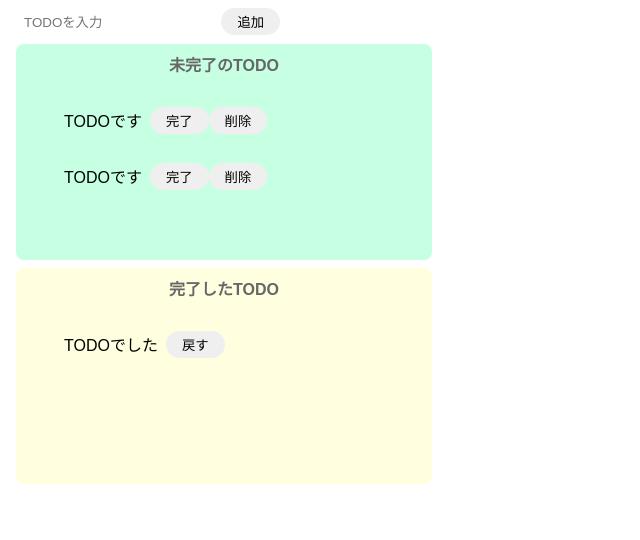
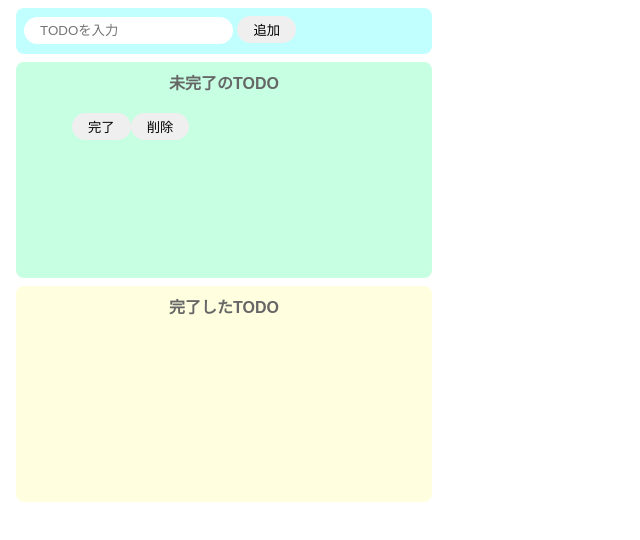
Before and after one commit to ZEEK-ON/codesandbox_study02, a website built with Parcel: page src/index.html in a window 1280 px wide. Both pictures are taken after a click on the button "追加". Shown: the whole page, without its empty margins (0-640 px from the left). Built offline with nearby package versions, Linux system fonts and the light colour scheme.

Commit message:
素のJavascriptでToDoアプリを作成

```diff
--- a/src/index.html
+++ b/src/index.html
@@ -7,31 +7,17 @@
 
   <body>
     <div class="input-area">
-      <input type="text" placeholder="TODOを入力">
-      <button>追加</button>
+      <input id="add-text" type="text" placeholder="TODOを入力">
+      <button id="add-button">追加</button>
     </div>
-    <div class="imcomplete-area">
+    <div class="incomplete-area">
       <p class="title">未完了のTODO</p>
-      <ul class="list-box">
-        <li>
-          <p class="list-title" >TODOです</p>
-          <button>完了</button>
-          <button>削除</button>
-        </li>
-        <li>
-          <p class="list-title">TODOです</p>
-          <button>完了</button>
-          <button>削除</button>
-        </li>
+      <ul id="incomplete-list" class="list-box">
       </ul>
     </div>
     <div class="complete-area">
       <p class="title">完了したTODO</p>
-      <ul class="list-box">
-        <li>
-          <p class="list-title">TODOでした</p>
-          <button>戻す</button>
-        </li>
+      <ul id="complete-list" class="list-box">
       </ul>
     </div>
     <script src="./index.mjs" type="module"></script>
--- a/src/index.mjs
+++ b/src/index.mjs
@@ -1 +1,87 @@
 import "./styles.css";
+
+const onClickAdd = () => {
+  // テキストボックスの値を取得し、初期化する
+  const inputText = document.getElementById("add-text").value;
+  document.getElementById("add-text").value = "";
+
+  createIncompleteList(inputText);
+};
+
+//未完了リストから指定の要素を削除
+const deleteFromIncompleteList = (target) => {
+  document.getElementById("incomplete-list").removeChild(target);
+};
+
+// 未完了リストに追加する関数
+const createIncompleteList = (text) => {
+  // div(li)生成
+  const li = document.createElement("li");
+  // li.className = "list-row";
+
+  // li(p)タグ作成
+  const p = document.createElement("p");
+  p.className = "list-title";
+  p.innerText = text;
+
+  // button（完了）タグ生成
+  const completeButton = document.createElement("button");
+  completeButton.innerText = "完了";
+  completeButton.addEventListener("click", () => {
+    // 押された完了ボタンの親タグ（li）を未完了リストから削除
+    deleteFromIncompleteList(completeButton.parentNode);
+
+    // 完了リストに追加する要素
+    const addTarget = completeButton.parentNode;
+
+    // TODO内容テキストを取得
+    const text = addTarget.firstElementChild.innerText;
+
+    // li以下を初期化
+    addTarget.textContent = null;
+
+    // pタグ生成
+    const p = document.createElement("p");
+    p.innerText = text;
+
+    // buttonタグ生成
+    const backButton = document.createElement("button");
+    backButton.innerText = "戻す";
+    backButton.addEventListener("click", () => {
+      // 押された戻すボタンの親タグ(li)を完了リストから削除
+      const deleteTarget = backButton.parentNode;
+      document.getElementById("complete-list").removeChild(deleteTarget);
+
+      // テキスト取得
+      const text = backButton.parentNode.firstElementChild.innerText;
+      createIncompleteList(text);
+    });
+
+    // divタグの子要素に各要素を設定
+    addTarget.appendChild(p);
+    addTarget.appendChild(backButton);
+
+    // 完了リストに追加
+    document.getElementById("complete-list").appendChild(addTarget);
+  });
+
+  // button（削除）タグ生成
+  const deleteButton = document.createElement("button");
+  deleteButton.innerText = "削除";
+  deleteButton.addEventListener("click", () => {
+    // 押された削除ボタンの親タグ（li）を未完了リストから削除
+    deleteFromIncompleteList(deleteButton.parentNode);
+  });
+
+  // liタグの子要素に各要素を設定
+  li.appendChild(p);
+  li.appendChild(completeButton);
+  li.appendChild(deleteButton);
+
+  // 未完了のリストに追加
+  document.getElementById("incomplete-list").appendChild(li);
+};
+
+document
+  .getElementById("add-button")
+  .addEventListener("click", () => onClickAdd());
--- a/src/styles.css
+++ b/src/styles.css
@@ -19,7 +19,7 @@ button:hover {
   background-color: #ff7fff;
   color: #fff;
   cursor: pointer;
-}p
+}
 
 .input-area {
   background-color: #c1ffff;
@@ -30,7 +30,7 @@ button:hover {
   border-radius: 8px;
 }
 
-.imcomplete-area {
+.incomplete-area {
   background-color: #c6ffe2;
   width: 400px;
   min-height: 200px;
```
